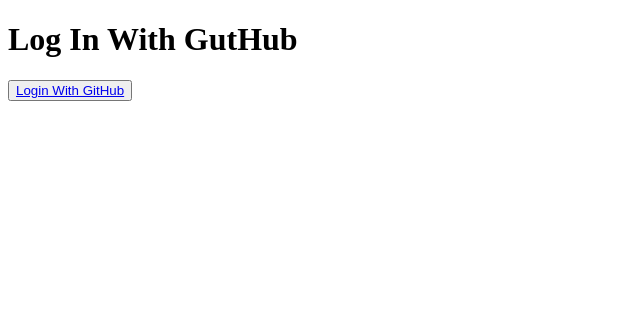
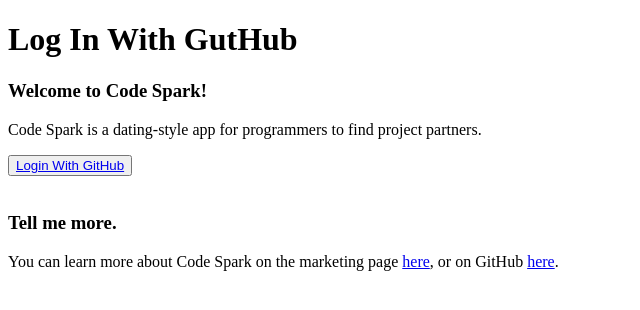
Before and after one commit to TheByteBunch/code-spark, a Django app: template code_spark/app/templates/app/login.html in a window 1280 px wide. Shown: the top 310 px of the page, without its empty margins (0-640 px from the left). Run offline with Django 3.2, Linux system fonts and the light colour scheme; the template is opened without the code that fills it, so the values that code supplies are empty.

Commit message:
add description to login page

```diff
--- a/code_spark/app/templates/app/login.html
+++ b/code_spark/app/templates/app/login.html
@@ -1,9 +1,17 @@
 {% extends 'app/base.html' %} {% block title %}Log In With GutHub{% endblock %} {% block content %}
+<h3>Welcome to Code Spark!</h3>
+<p>Code Spark is a dating-style app for programmers to find project partners.</p>
+
 <div class="row">
   <div class="col-md-8 mx-auto social-container my-2 order-md-1">
     <button class="btn btn-primary mb-2">
       <a href="{% url 'social:begin' 'github' %}"> Login With GitHub </a>
     </button>
   </div>
+  <br>
+  <h3>Tell me more.</h3>
+  <p>You can learn more about Code Spark on the marketing page <a href="https://thebytebunch.github.io/projects/codespark/">here</a>, or on GitHub <a href="https://github.com/TheByteBunch/code-spark">here</a>.</p>
 </div>
+
+
 {% endblock %}
```
